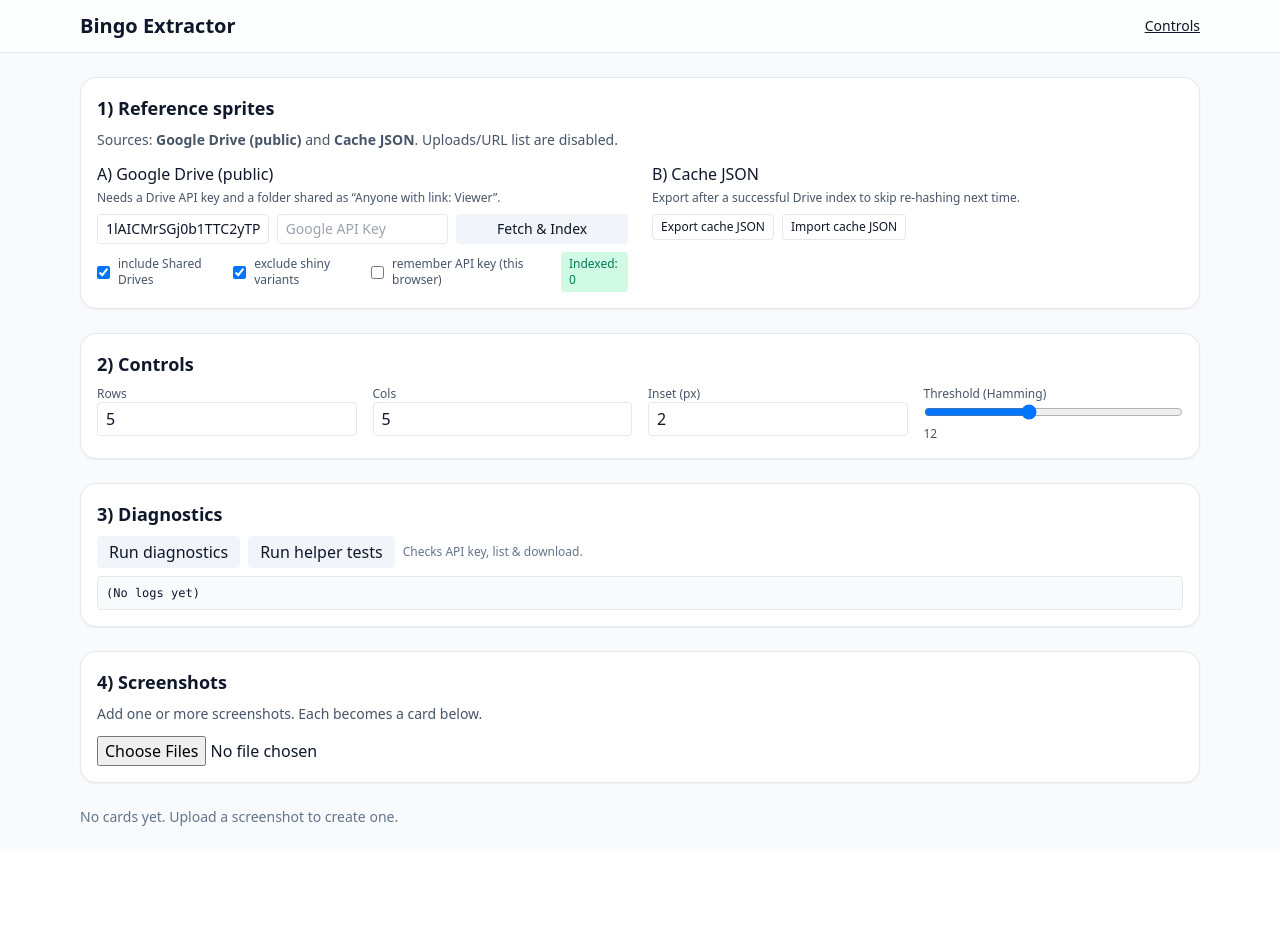
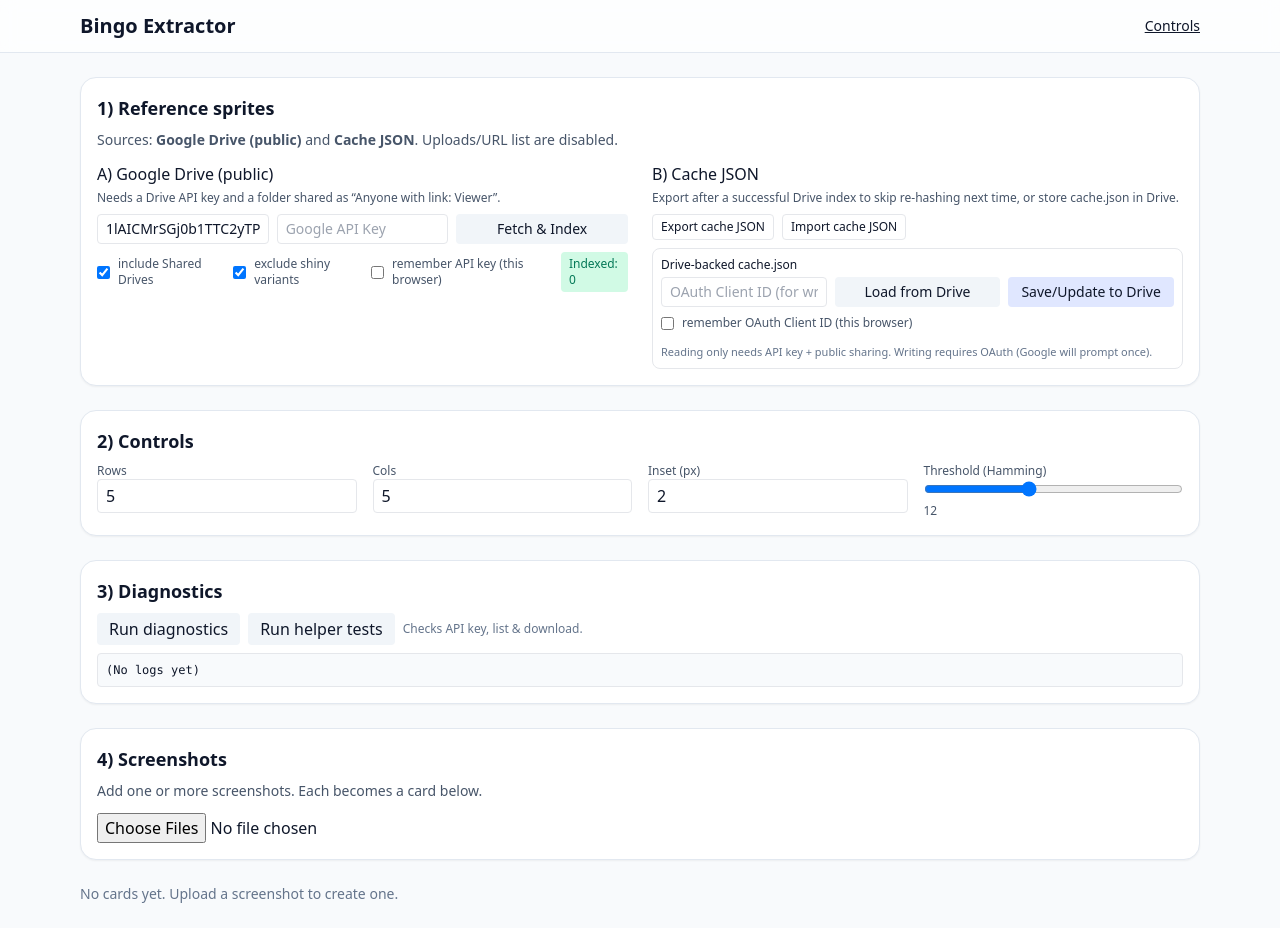
Before and after one commit to IlyeanaPlus/Nebula-Bingo-Tracker, a React (Vite) app: page / in a window 1280 px wide. Before the commit the page ends 851 px from the top, so only its background shows below. Built offline with nearby package versions, Linux system fonts and the light colour scheme.

Commit message:
feat: Drive-backed cache.json (public read via API key + OAuth write); progress hashing; recursive Drive listing

```diff
--- a/src/App.jsx
+++ b/src/App.jsx
@@ -5,16 +5,14 @@ import Controls from './components/Controls.jsx';
 import Diagnostics from './components/Diagnostics.jsx';
 import Cards from './components/Cards.jsx';
 
-import { listDriveImagesDeep } from './services/drive.js';
+import { listDriveImagesDeep, findFileInFolderPublic, downloadTextPublic } from './services/drive.js';
+import { ensureOAuthToken, uploadOrUpdateJSON } from './services/drive_oauth.js';
 import { getJSON, getBlob } from './utils/net.js';
-import {
-  loadImageFromFile, loadImageFromURL, ahashFromImage,
-  cropToCanvas, evenGridBoxes, hammingDistanceBits
-} from './utils/image.js';
+import { loadImageFromFile, loadImageFromURL, ahashFromImage, cropToCanvas, evenGridBoxes, hammingDistanceBits } from './utils/image.js';
 import { isShinyName, tidyName, nameFromFilename } from './utils/names.js';
 import { bitsToString, stringToBits, loadCacheLS, saveCacheLS } from './utils/cache.js';
 
-// Concurrency limiter for hashing many drive images
+// Simple concurrency pool for hashing many images quickly without freezing UI
 async function mapPool(limit, items, worker) {
   const results = new Array(items.length);
   let i = 0;
@@ -31,8 +29,8 @@ async function mapPool(limit, items, worker) {
 
 export default function App() {
   const [refs, setRefs] = useState([]);                    // {source,url,originUrl,name,hashBits}
-  const [hashing, setHashing] = useState(false);           // drive hashing state
-  const [progress, setProgress] = useState(null);          // { phase, total, done }
+  const [hashing, setHashing] = useState(false);
+  const [progress, setProgress] = useState(null);          // {phase,total,done}
 
   // Matching/grid controls
   const [threshold, setThreshold] = useState(12);
@@ -48,7 +46,7 @@ export default function App() {
   const [gapX, setGapX] = useState(0);
   const [gapY, setGapY] = useState(0);
 
-  // Drive + options
+  // Drive settings
   const [driveFolderId, setDriveFolderId] = useState("1lAICMrSGj0b1TTC2yTPiuQlLB15gJ4tB");
   const [driveApiKey, setDriveApiKey] = useState("");
   const [includeSharedDrives, setIncludeSharedDrives] = useState(true);
@@ -59,6 +57,11 @@ export default function App() {
   const [diag, setDiag] = useState({ running: false, logs: [] });
   const [cards, setCards] = useState([]);
   const [refCache, setRefCache] = useState(() => loadCacheLS()); // url -> {name,bits}
+
+  // Drive-backed cache (write requires OAuth)
+  const [oauthClientId, setOauthClientId] = useState(localStorage.getItem("BE_OAUTH_CID") || "");
+  const [rememberCID, setRememberCID] = useState(!!localStorage.getItem("BE_OAUTH_CID"));
+  const CACHE_FILENAME = "sprite_ref_cache.json";
 
   function addRef(r) { setRefs((prev) => [...prev, r]); }
   function upsertCache(key, name, bits) {
@@ -78,7 +81,12 @@ export default function App() {
   useEffect(() => { if (rememberKey && driveApiKey) localStorage.setItem("BE_API_KEY", driveApiKey); }, [rememberKey, driveApiKey]);
   useEffect(() => { if (!rememberKey) localStorage.removeItem("BE_API_KEY"); }, [rememberKey]);
 
-  // DRIVE ONLY: fetch + hash (with cache + progress)
+  useEffect(() => {
+    if (rememberCID && oauthClientId) localStorage.setItem("BE_OAUTH_CID", oauthClientId);
+    if (!rememberCID) localStorage.removeItem("BE_OAUTH_CID");
+  }, [oauthClientId, rememberCID]);
+
+  // DRIVE: fetch + hash (with cache reuse + progress)
   async function handleDriveFetch() {
     if (!driveFolderId || !driveApiKey) { alert("Enter Drive Folder ID and API Key."); return; }
     setHashing(true);
@@ -228,6 +236,7 @@ export default function App() {
     setCards((prev) => prev.map((c) => { if (c.id !== cardId) return c; const grid = [...c.grid]; grid[idx] = { ...grid[idx], checked: !grid[idx].checked }; return { ...c, grid }; }));
   }
 
+  // Diagnostics
   async function runDiagnostics() {
     setDiag({ running: true, logs: [] });
     try {
@@ -280,6 +289,39 @@ export default function App() {
     alert(["Helper tests:", ...lines].join("\n"));
   }
 
+  // Drive-backed cache.json
+  async function loadCacheFromDrive() {
+    if (!driveFolderId || !driveApiKey) { alert("Set Drive Folder ID and API Key first."); return; }
+    try {
+      const f = await findFileInFolderPublic(driveFolderId, driveApiKey, CACHE_FILENAME, includeSharedDrives);
+      if (!f) { alert(`No ${CACHE_FILENAME} found in that folder.`); return; }
+      const txt = await downloadTextPublic(f.id, driveApiKey);
+      const parsed = JSON.parse(txt);
+      setRefCache(parsed); saveCacheLS(parsed);
+      let added = 0;
+      for (const [key, val] of Object.entries(parsed)) {
+        if (!val?.bits) continue;
+        addRef({ source: "cache", url: key, originUrl: key, name: val.name || nameFromFilename(key), hashBits: stringToBits(val.bits) });
+        added++;
+      }
+      alert(`Loaded ${added} references from ${CACHE_FILENAME}.`);
+    } catch (e) {
+      alert(`Failed to load cache from Drive: ${e.message}`);
+    }
+  }
+  async function saveCacheToDrive() {
+    if (!driveFolderId) { alert("Set Drive Folder ID."); return; }
+    if (!oauthClientId) { alert("Enter your OAuth Client ID."); return; }
+    try {
+      await ensureOAuthToken(oauthClientId, "https://www.googleapis.com/auth/drive.file");
+      const jsonText = JSON.stringify(refCache, null, 2);
+      const res = await uploadOrUpdateJSON(driveFolderId, CACHE_FILENAME, jsonText);
+      alert(`Saved ${CACHE_FILENAME} to Drive (fileId: ${res.id}).`);
+    } catch (e) {
+      alert(`Save to Drive failed: ${e.message}`);
+    }
+  }
+
   return (
     <div className="min-h-screen w-full bg-slate-50 text-slate-900">
       <header className="sticky top-0 z-10 backdrop-blur bg-white/70 border-b border-slate-200">
@@ -293,7 +335,6 @@ export default function App() {
 
       <main className="mx-auto max-w-6xl px-4 py-6">
         <ReferencePanel
-          // references (Drive + Cache only)
           refs={refs}
           hashing={hashing}
           excludeShiny={excludeShiny} setExcludeShiny={setExcludeShiny}
@@ -320,6 +361,11 @@ export default function App() {
               } catch { alert("Invalid cache JSON"); }
             });
           }}
+
+          oauthClientId={oauthClientId} setOauthClientId={setOauthClientId}
+          rememberCID={rememberCID} setRememberCID={setRememberCID}
+          loadCacheFromDrive={loadCacheFromDrive}
+          saveCacheToDrive={saveCacheToDrive}
         />
 
         <Controls
--- a/src/components/ReferencePanel.jsx
+++ b/src/components/ReferencePanel.jsx
@@ -11,7 +11,13 @@ export default function ReferencePanel({
   handleDriveFetch,
   exportCacheJSON,
   importCacheJSON,
-  progress, // {phase,total,done} | null
+  progress, // { phase, total, done } | null
+
+  // Drive-backed cache
+  oauthClientId, setOauthClientId,
+  rememberCID, setRememberCID,
+  loadCacheFromDrive,
+  saveCacheToDrive,
 }) {
   const pct = progress && progress.total > 0
     ? Math.min(100, Math.round((progress.done / progress.total) * 100))
@@ -71,13 +77,28 @@ export default function ReferencePanel({
         {/* B) Cache JSON */}
         <div>
           <h3 className="font-medium mb-1">B) Cache JSON</h3>
-          <p className="text-xs text-slate-600 mb-2">Export after a successful Drive index to skip re-hashing next time.</p>
-          <div className="flex items-center gap-2 flex-wrap">
+          <p className="text-xs text-slate-600 mb-2">Export after a successful Drive index to skip re-hashing next time, or store cache.json in Drive.</p>
+          <div className="flex items-center gap-2 flex-wrap mb-2">
             <button className="text-xs px-2 py-1 rounded border" onClick={exportCacheJSON}>Export cache JSON</button>
             <label className="text-xs px-2 py-1 rounded border cursor-pointer">
               Import cache JSON
               <input type="file" accept="application/json" className="hidden" onChange={(e)=>importCacheJSON(e.target.files?.[0])} />
             </label>
+          </div>
+
+          <div className="mt-2 p-2 border rounded-lg">
+            <div className="text-xs font-medium mb-1">Drive-backed cache.json</div>
+            <div className="grid grid-cols-1 md:grid-cols-3 gap-2">
+              <input className="border rounded px-2 py-1 text-sm" placeholder="OAuth Client ID (for writing)" value={oauthClientId} onChange={(e)=>setOauthClientId(e.target.value)} />
+              <button className="px-3 py-1 rounded bg-slate-100 hover:bg-slate-200 text-sm" onClick={loadCacheFromDrive}>Load from Drive</button>
+              <button className="px-3 py-1 rounded bg-indigo-100 hover:bg-indigo-200 text-sm" onClick={saveCacheToDrive}>Save/Update to Drive</button>
+            </div>
+            <label className="inline-flex items-center gap-2 text-xs text-slate-600 mt-2">
+              <input type="checkbox" checked={rememberCID} onChange={(e)=>setRememberCID(e.target.checked)} /> remember OAuth Client ID (this browser)
+            </label>
+            <div className="text-[11px] text-slate-500 mt-2">
+              Reading only needs API key + public sharing. Writing requires OAuth (Google will prompt once).
+            </div>
           </div>
         </div>
       </div>
--- a/src/services/drive.js
+++ b/src/services/drive.js
@@ -1,128 +1,102 @@
 // src/services/drive.js
-import { getJSON } from '../utils/net';
-import { isShinyName } from '../utils/names';
+import { getJSON, getBlob } from "../utils/net.js";
 
 /**
- * Recursively list all image files under a Google Drive folder (public or shared drive).
- * - Descends into subfolders
- * - Follows shortcuts (to images)
- * - Paginates with pageSize=1000
- * - Works with Shared Drives (auto-detect driveId)
+ * List all image files in a folder (and recursively in subfolders if desired).
+ * Returns: [{ id, name, downloadUrl }]
  */
 export async function listDriveImagesDeep(
   folderId,
   apiKey,
-  {
-    includeSharedDrives = true,
-    excludeShiny = false,
-    recurse = true,
-    max = Infinity, // optional cap for safety
-  } = {},
+  { includeSharedDrives = true, excludeShiny = false, recurse = true, max = Infinity } = {}
 ) {
-  const base = 'https://www.googleapis.com/drive/v3/files';
+  const images = [];
+  const toVisit = [folderId];
 
-  async function getMeta(id) {
+  while (toVisit.length && images.length < max) {
+    const fid = toVisit.shift();
+
+    // 1) List images in this folder
+    const imgQ = `'${fid}' in parents and trashed=false and (mimeType contains 'image/')`;
+    const imgFiles = await listPaged(fid, apiKey, imgQ, includeSharedDrives);
+    for (const f of imgFiles) {
+      if (excludeShiny && isShinyName(f.name)) continue;
+      images.push({
+        id: f.id,
+        name: f.name,
+        downloadUrl: `https://www.googleapis.com/drive/v3/files/${f.id}?alt=media&key=${apiKey}`,
+      });
+      if (images.length >= max) break;
+    }
+    if (!recurse || images.length >= max) continue;
+
+    // 2) Enqueue subfolders
+    const folQ = `'${fid}' in parents and trashed=false and mimeType='application/vnd.google-apps.folder'`;
+    const folders = await listPaged(fid, apiKey, folQ, includeSharedDrives);
+    for (const sf of folders) toVisit.push(sf.id);
+  }
+
+  return images;
+}
+
+/**
+ * Find a specific file by exact name within a folder (public read via API key).
+ * Returns minimal file object or null.
+ */
+export async function findFileInFolderPublic(folderId, apiKey, name, includeSharedDrives = true) {
+  const base = "https://www.googleapis.com/drive/v3/files";
+  const q = `'${folderId}' in parents and trashed=false and name='${name.replace(/'/g, "\\'")}'`;
   const params = new URLSearchParams({
-      fields: 'id,name,mimeType,driveId',
-      supportsAllDrives: includeSharedDrives ? 'true' : 'false',
+    q,
+    fields: "files(id,name,modifiedTime,size)",
+    pageSize: "1",
     key: apiKey,
   });
-    const url = `${base}/${encodeURIComponent(id)}?${params.toString()}`;
-    return await getJSON(url, 'resolving folder metadata');
+  if (includeSharedDrives) {
+    params.set("supportsAllDrives", "true");
+    params.set("includeItemsFromAllDrives", "true");
+  }
+  const url = `${base}?${params.toString()}`;
+  const json = await getJSON(url, "searching cache.json in Drive");
+  return json.files?.[0] || null;
 }
 
-  // Detect driveId (if folder is in a Shared Drive) for more reliable listings
-  let driveId = null;
-  try {
-    const meta = await getMeta(folderId);
-    if (meta?.driveId) driveId = meta.driveId;
-  } catch {
-    // non-fatal
+/** Download a text file (public) by id using API key. */
+export async function downloadTextPublic(fileId, apiKey) {
+  const url = `https://www.googleapis.com/drive/v3/files/${fileId}?alt=media&key=${encodeURIComponent(apiKey)}`;
+  const blob = await getBlob(url, "downloading cache.json");
+  return blob.text();
 }
 
-  async function listChildrenOnce(parentId, pageToken) {
-    // Need images OR folders OR shortcuts
-    const q = `'${parentId}' in parents and trashed=false and (` +
-              `mimeType='application/vnd.google-apps.folder' or ` +
-              `mimeType='application/vnd.google-apps.shortcut' or ` +
-              `mimeType contains 'image/'` +
-              `)`;
+// ---------- internal helpers ----------
 
+async function listPaged(_folderId, apiKey, q, includeSharedDrives) {
+  const base = "https://www.googleapis.com/drive/v3/files";
+  const all = [];
+  let pageToken;
+  do {
     const params = new URLSearchParams({
       q,
-      fields: 'nextPageToken,files(id,name,mimeType,shortcutDetails(targetId,targetMimeType))',
-      pageSize: '1000',
+      fields: "nextPageToken, files(id,name,mimeType)",
+      pageSize: "1000",
       key: apiKey,
     });
-
     if (includeSharedDrives) {
-      params.set('supportsAllDrives', 'true');
-      params.set('includeItemsFromAllDrives', 'true');
-      if (driveId) {
-        params.set('corpora', 'drive');
-        params.set('driveId', driveId);
+      params.set("supportsAllDrives", "true");
+      params.set("includeItemsFromAllDrives", "true");
     }
+    if (pageToken) params.set("pageToken", pageToken);
+    const url = `${base}?${params.toString()}`;
+    const json = await getJSON(url, "listing Drive files");
+    all.push(...(json.files || []));
+    pageToken = json.nextPageToken;
+  } while (pageToken);
+  return all;
 }
 
-    if (pageToken) params.set('pageToken', pageToken);
-    const url = `${base}?${params.toString()}`;
-    return await getJSON(url, `listing Drive children of ${parentId}`);
+// Minimal shiny filter helper (same semantics as in names.js, but kept local to avoid circular deps)
+function isShinyName(stem) {
+  if (!stem) return false;
+  const s = String(stem).toLowerCase().replace(/[._-]+/g, " ");
+  return /\bshiny\b/.test(s);
 }
-
-  const out = [];
-  const queue = [folderId];
-
-  while (queue.length && out.length < max) {
-    const current = queue.shift();
-    let pageToken;
-
-    do {
-      const json = await listChildrenOnce(current, pageToken);
-      const files = json.files || [];
-
-      for (const f of files) {
-        // Recurse into folders
-        if (recurse && f.mimeType === 'application/vnd.google-apps.folder') {
-          queue.push(f.id);
-          continue;
-        }
-
-        // Follow shortcuts to images
-        if (f.mimeType === 'application/vnd.google-apps.shortcut') {
-          const sd = f.shortcutDetails || {};
-          if (sd.targetMimeType?.startsWith('image/')) {
-            if (!excludeShiny || !isShinyName(f.name)) {
-              out.push({
-                id: sd.targetId,
-                name: f.name,
-                downloadUrl: `${base}/${sd.targetId}?alt=media&key=${apiKey}`,
-              });
-            }
-          }
-          continue;
-        }
-
-        // Plain image file
-        if (f.mimeType?.startsWith('image/')) {
-          if (!excludeShiny || !isShinyName(f.name)) {
-            out.push({
-              id: f.id,
-              name: f.name,
-              downloadUrl: `${base}/${f.id}?alt=media&key=${apiKey}`,
-            });
-          }
-        }
-
-        if (out.length >= max) break;
-      }
-
-      if (out.length >= max) break;
-      pageToken = json.nextPageToken;
-    } while (pageToken);
-  }
-
-  return out;
-}
-
-// Back-compat alias if other code imports listDriveImages
-export const listDriveImages = listDriveImagesDeep;
--- /dev/null
+++ b/src/services/drive_oauth.js
@@ -0,0 +1,76 @@
+// src/services/drive_oauth.js
+let gisLoaded = false;
+let accessToken = null;
+let tokenClient = null;
+
+export function loadGIS() {
+  return new Promise((resolve, reject) => {
+    if (gisLoaded) return resolve();
+    const s = document.createElement("script");
+    s.src = "https://accounts.google.com/gsi/client";
+    s.onload = () => { gisLoaded = true; resolve(); };
+    s.onerror = () => reject(new Error("Failed to load Google Identity Services"));
+    document.head.appendChild(s);
+  });
+}
+
+export async function ensureOAuthToken(clientId, scope = "https://www.googleapis.com/auth/drive.file") {
+  await loadGIS();
+  return new Promise((resolve, reject) => {
+    tokenClient = window.google.accounts.oauth2.initTokenClient({
+      client_id: clientId,
+      scope,
+      callback: (resp) => {
+        if (resp.error) { reject(new Error(resp.error)); return; }
+        accessToken = resp.access_token;
+        resolve(accessToken);
+      },
+    });
+    tokenClient.requestAccessToken({ prompt: "" }); // silent if already granted
+  });
+}
+
+export function getAccessToken() { return accessToken; }
+
+// Create or update a JSON file (by name) in a specific folder.
+export async function uploadOrUpdateJSON(folderId, name, jsonText) {
+  if (!accessToken) throw new Error("No OAuth access token. Call ensureOAuthToken() first.");
+
+  // Find existing
+  const q = encodeURIComponent(`name='${name.replace(/'/g, "\\'")}' and '${folderId}' in parents and trashed=false`);
+  const searchRes = await fetch(`https://www.googleapis.com/drive/v3/files?q=${q}&fields=files(id,name)`, {
+    headers: { Authorization: `Bearer ${accessToken}` },
+  });
+  if (!searchRes.ok) throw new Error(`Search failed: ${searchRes.status} ${searchRes.statusText}`);
+  const searchJson = await searchRes.json();
+  const fileId = searchJson.files?.[0]?.id || null;
+
+  // Multipart upload (metadata + content)
+  const boundary = "-------314159265358979323846";
+  const delimiter = `\r\n--${boundary}\r\n`;
+  const closeDelim = `\r\n--${boundary}--`;
+  const metadata = { name, parents: [folderId], mimeType: "application/json" };
+
+  const body =
+    delimiter + "Content-Type: application/json; charset=UTF-8\r\n\r\n" +
+    JSON.stringify(metadata) +
+    delimiter + "Content-Type: application/json\r\n\r\n" +
+    jsonText +
+    closeDelim;
+
+  const url = fileId
+    ? `https://www.googleapis.com/upload/drive/v3/files/${fileId}?uploadType=multipart`
+    : `https://www.googleapis.com/upload/drive/v3/files?uploadType=multipart`;
+
+  const method = fileId ? "PATCH" : "POST";
+  const resp = await fetch(url, {
+    method,
+    headers: {
+      Authorization: `Bearer ${accessToken}`,
+      "Content-Type": `multipart/related; boundary=${boundary}`,
+    },
+    body,
+  });
+  if (!resp.ok) throw new Error(`${fileId ? "Update" : "Create"} failed: ${resp.status} ${resp.statusText}`);
+  return resp.json();
+}
```
Lines whose indentation alone changed are shown as unchanged.
